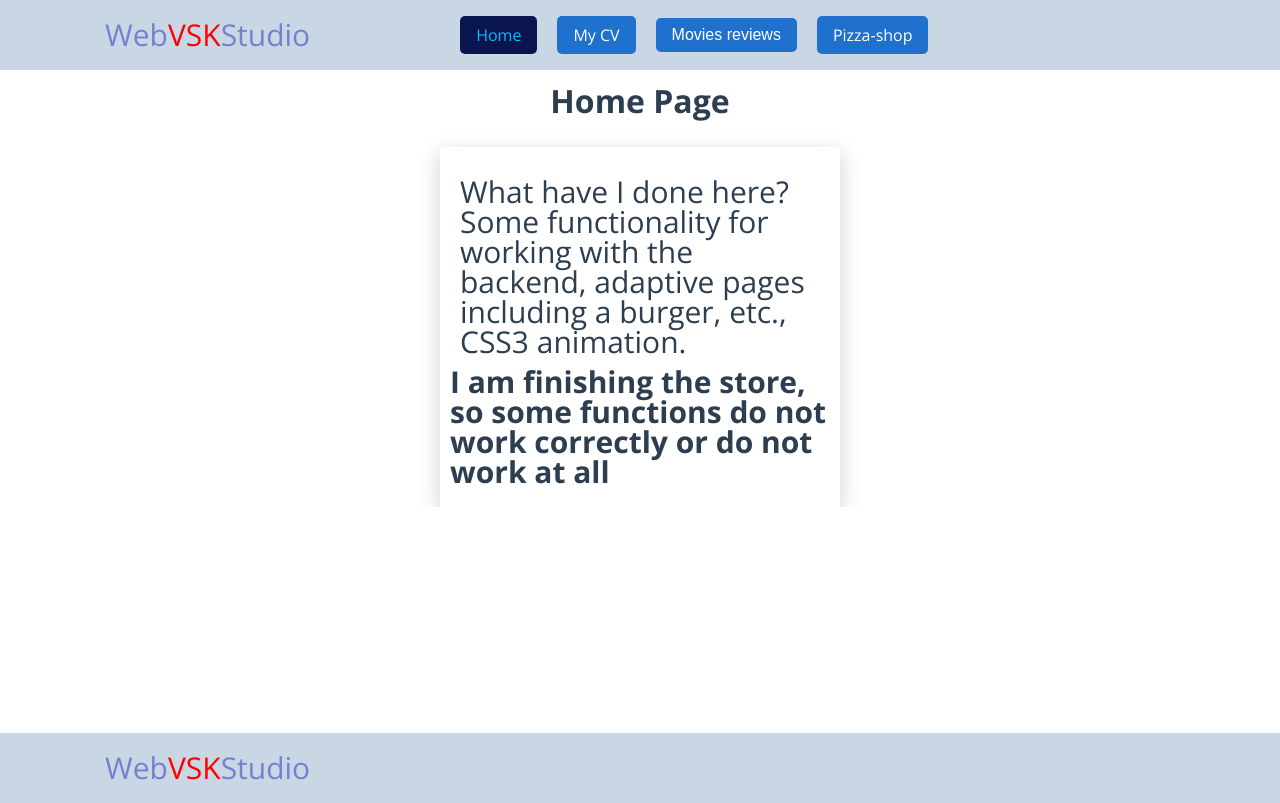
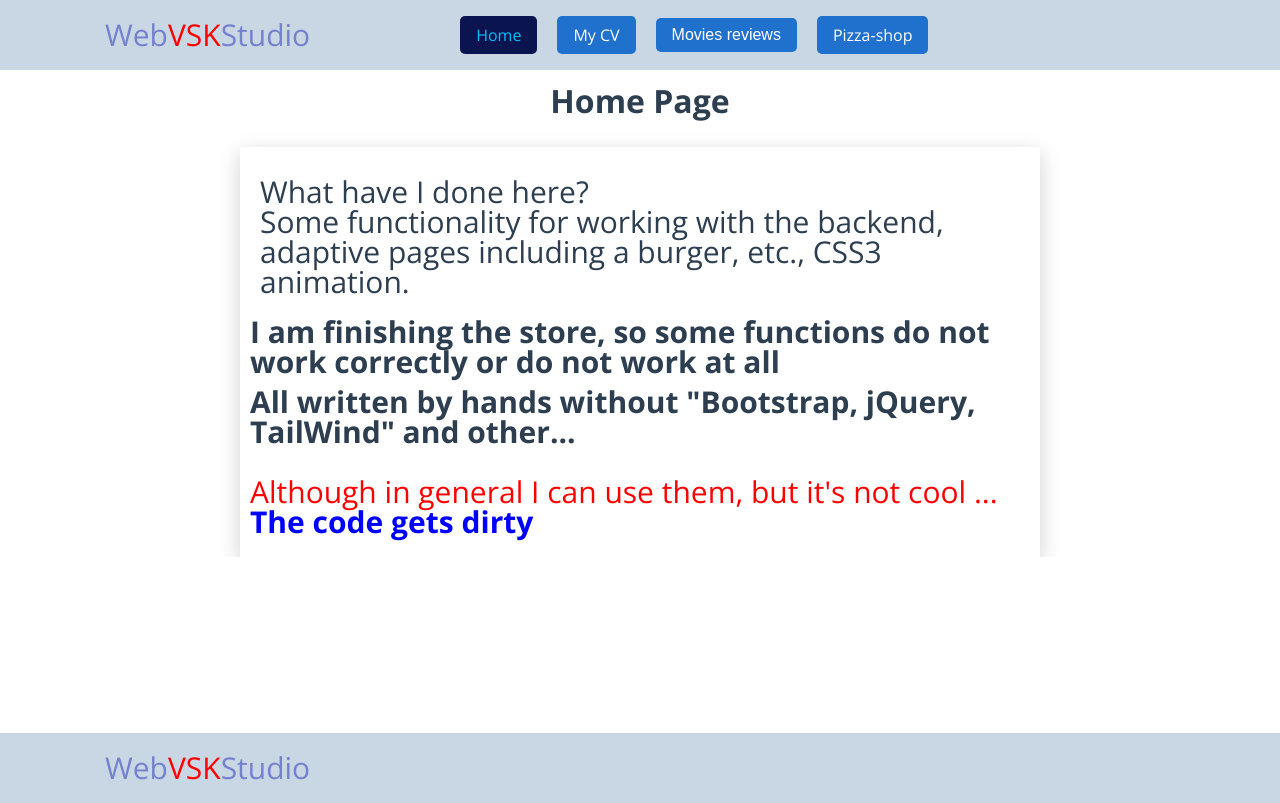
Before and after one commit to V0vkSK/Vue-study-apps, a Vue app: page / in a window 1280 px wide. Built offline with nearby package versions, Linux system fonts and the light colour scheme; no server answers; what mobile-detect would draw is missing.

Commit message:
Update vHomePage.vue

```diff
--- a/src/Pages/vHomePage.vue
+++ b/src/Pages/vHomePage.vue
@@ -5,6 +5,8 @@
       <p class="home-container__descr">What have I done here?<br /> Some functionality for working with the backend,
         adaptive pages including a burger, etc., CSS3 animation.</p>
       <b>I am finishing the store, so some functions do not work correctly or do not work at all</b>
+      <b>All written by hands without "Bootstrap, jQuery, TailWind" and other...</b>
+      <span>Although in general I can use them, but it's not cool ... <b>The code gets dirty</b></span>
 
     </div>
   </div>
@@ -29,7 +31,7 @@ export default {
   flex-direction: column;
   padding: 20px 10px;
   margin-top: 30px;
-  width: 400px;
+  width: 800px;
   height: fit-content;
   font-size: 30px;
   box-shadow: 0 6px 20px 0 rgba(0, 0, 0, 0.19);
@@ -38,4 +40,17 @@ export default {
     padding: 10px;
   }
 }
+
+b {
+  margin-top: 10px;
+}
+
+span {
+  margin-top: 30px;
+  color: red;
+
+  b {
+    color: blue;
+  }
+}
 </style>
```
